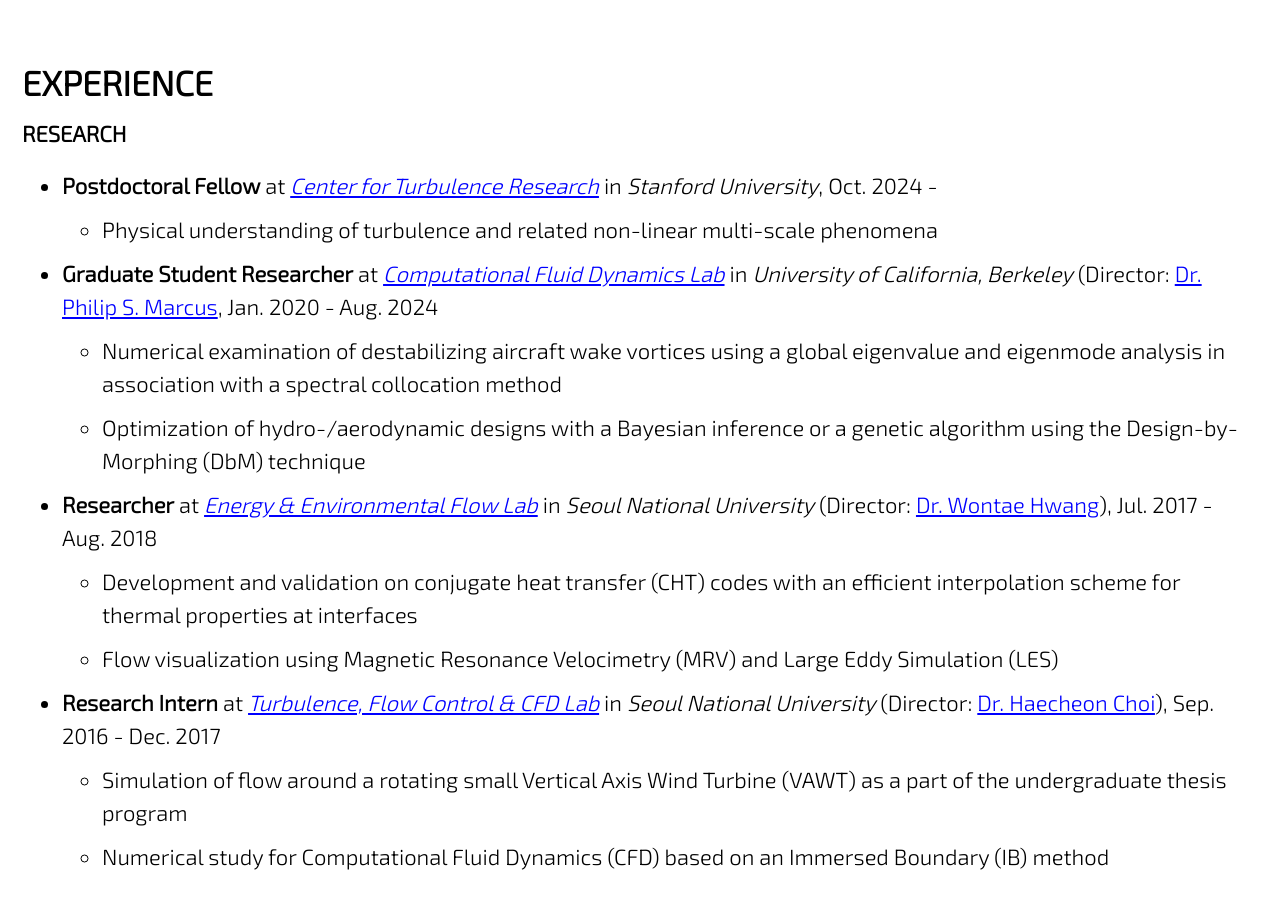
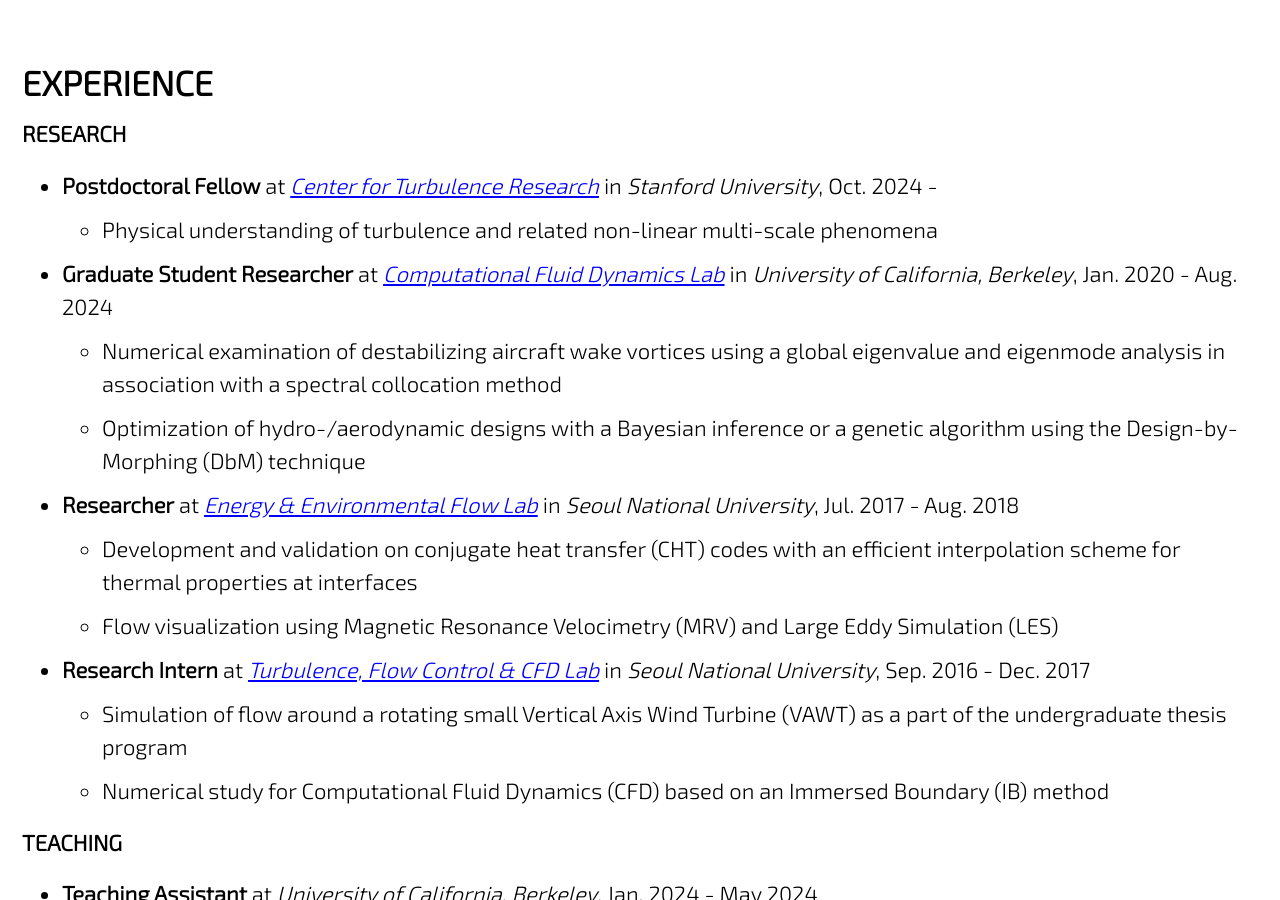
Before and after one commit to jun9303/jun9303.github.io, a Jekyll site: the page built from _pages/about_me.md, in a window 1280 px wide and 900 px high, scrolled down 1497 px. Built offline with Jekyll 4.4.1, drawn with Linux system fonts in a browser that asks for light colours; cached includes are drawn as plain includes; nearby versions of some CDN libraries.

Commit message:
Profile Updated 071324

```diff
--- a/_pages/about_me.md
+++ b/_pages/about_me.md
@@ -64,15 +64,15 @@ feature_row:
 - **Postdoctoral Fellow** at *[Center for Turbulence Research](https://ctr.stanford.edu/)* in *Stanford University*, Oct. 2024 -
   + Physical understanding of turbulence and related non-linear multi-scale phenomena
 
-- **Graduate Student Researcher** at *[Computational Fluid Dynamics Lab](https://cfd.me.berkeley.edu/)* in *University of California, Berkeley* (Director:  [Dr. Philip S. Marcus](https://me.berkeley.edu/people/philip-s-marcus/), Jan. 2020 - Aug. 2024
+- **Graduate Student Researcher** at *[Computational Fluid Dynamics Lab](https://cfd.me.berkeley.edu/)* in *University of California, Berkeley*, Jan. 2020 - Aug. 2024
   + Numerical examination of destabilizing aircraft wake vortices using a global eigenvalue and eigenmode analysis in association with a spectral collocation method
   + Optimization of hydro-/aerodynamic designs with a Bayesian inference or a genetic algorithm using the Design-by-Morphing (DbM) technique
 
-- **Researcher** at *[Energy & Environmental Flow Lab](http://eeflow.snu.ac.kr)* in *Seoul National University* (Director: [Dr. Wontae Hwang](http://me.snu.ac.kr/node/141)), Jul. 2017 - Aug. 2018
+- **Researcher** at *[Energy & Environmental Flow Lab](http://eeflow.snu.ac.kr)* in *Seoul National University*, Jul. 2017 - Aug. 2018
   + Development and validation on conjugate heat transfer (CHT) codes with an efficient interpolation scheme for thermal properties at interfaces
   + Flow visualization using Magnetic Resonance Velocimetry (MRV) and Large Eddy Simulation (LES)
 
-- **Research Intern** at *[Turbulence, Flow Control & CFD Lab](http://tfc.snu.ac.kr)* in *Seoul National University* (Director: [Dr. Haecheon Choi](http://me.snu.ac.kr/node/116)), Sep. 2016 - Dec. 2017
+- **Research Intern** at *[Turbulence, Flow Control & CFD Lab](http://tfc.snu.ac.kr)* in *Seoul National University*, Sep. 2016 - Dec. 2017
   + Simulation of flow around a rotating small Vertical Axis Wind Turbine (VAWT) as a part of the undergraduate thesis program
   + Numerical study for Computational Fluid Dynamics (CFD) based on an Immersed Boundary (IB) method
 
```
